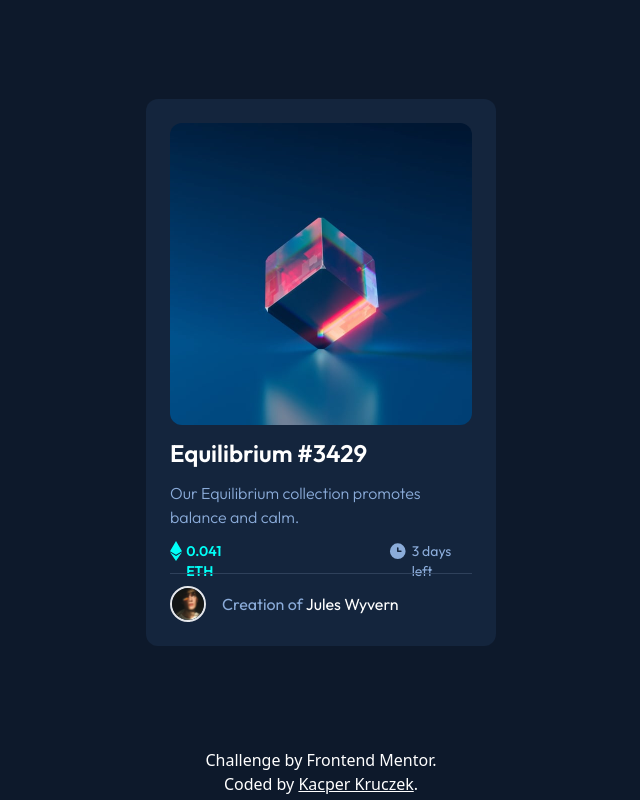
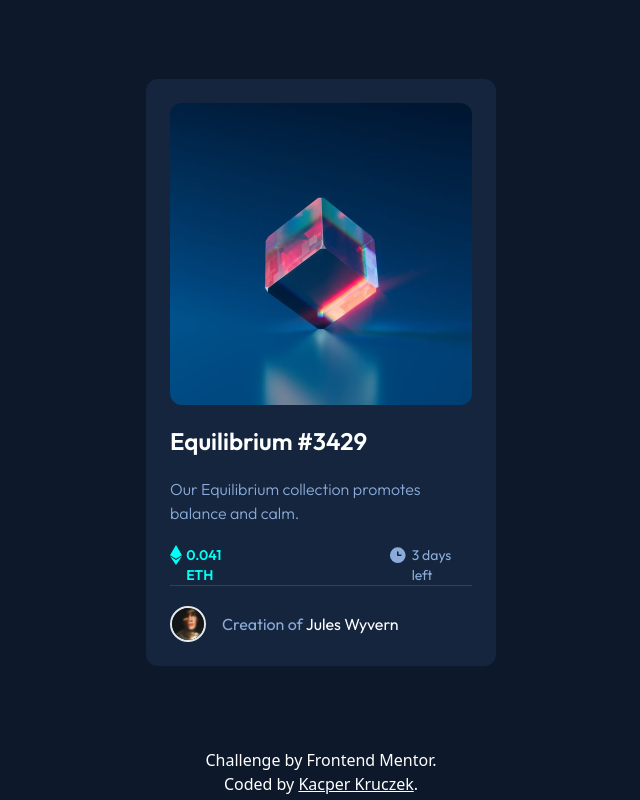
Before and after one commit to neronim1141/nft-preview-card-component, a React (Vite) app: page / in a window 1280 px wide. Shown: the whole page, without its empty margins (319-959 px from the left). Built offline with nearby package versions, Linux system fonts and the light colour scheme.

Commit message:
gap update v2

```diff
--- a/src/components/nft-card.component.tsx
+++ b/src/components/nft-card.component.tsx
@@ -19,7 +19,7 @@ export const NftCard = ({
   timeLeft,
   author,
 }: NftCardProps) => (
-  <article className="flex flex-col  p-6 bg-neutral-card_bg rounded-xl gap-3">
+  <article className="flex flex-col  p-6 bg-neutral-card_bg rounded-xl gap-5">
     <a href="#" className="relative rounded-xl overflow-hidden group">
       <img src={image} />
       <div className="absolute inset-0 bg-primary-cyan/50 group-hover:grid place-content-center hidden">
```
